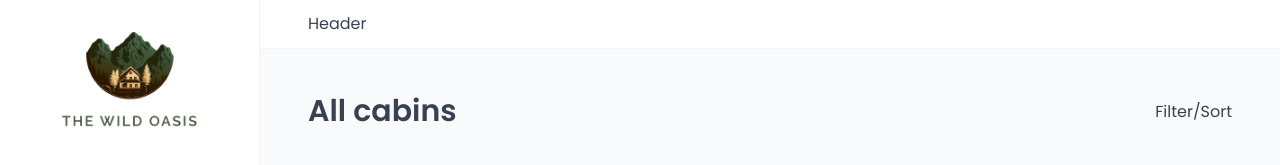
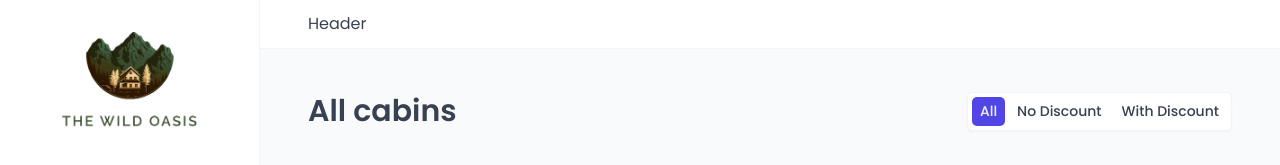
Before and after one commit to melvinprince/wild-oasis, a React (Vite) app: page /cabins in a window 1280 px wide. Shown: the top 165 px of the page. Built offline with nearby package versions, Linux system fonts and the light colour scheme; no server answers; the database is empty; a web font is replaced by a local one.

Commit message:
added filter ability based on discount for cabins

```diff
--- a/src/features/cabins/CabinRow.jsx
+++ b/src/features/cabins/CabinRow.jsx
@@ -1,29 +1,19 @@
 import styled from "styled-components";
 
+import Table from "../../ui/Table";
+import Modal from "../../ui/Modal";
 import CreateCabinForm from "./CreateCabinForm";
-import { useDeleteCabin } from "./useDeleteCabin";
-import { formatCurrency } from "../../utils/helpers";
+import Menus from "../../ui/Menus";
+import ConfirmDelete from "../../ui/ConfirmDelete";
+
 import {
   HiOutlineDuplicate,
   HiOutlinePencilAlt,
   HiOutlineTrash,
 } from "react-icons/hi";
+import { useDeleteCabin } from "./useDeleteCabin";
+import { formatCurrency } from "../../utils/helpers";
 import { useCreateCabin } from "./useCreateCabin";
-import Modal from "../../ui/Modal";
-import ConfirmDelete from "../../ui/ConfirmDelete";
-import Table from "../../ui/Table";
-
-// const TableRow = styled.div`
-//   display: grid;
-//   grid-template-columns: 0.6fr 1.8fr 2.2fr 1fr 1fr 1fr;
-//   column-gap: 2.4rem;
-//   align-items: center;
-//   padding: 1.4rem 2.4rem;
-//
-//   &:not(:last-child) {
-//     border-bottom: 1px solid var(--color-grey-100);
-//   }
-// `;
 
 const Img = styled.img`
   display: block;
@@ -87,23 +77,31 @@ function CabinRow({ cabin }) {
         <span>&mdash;</span>
       )}
       <div>
-        <button onClick={() => handleDuplicate()} disabled={isCreating}>
-          <HiOutlineDuplicate />
-        </button>
         <Modal>
+          <Menus.Menu>
+            <Menus.Toggle id={cabinId} />
+
+            <Menus.List id={cabinId}>
+              <Menus.Button
+                icon={<HiOutlineDuplicate />}
+                onClick={() => handleDuplicate()}
+              >
+                Duplicate
+              </Menus.Button>
+
               <Modal.Open opens="edit">
-            <button>
-              <HiOutlinePencilAlt />
-            </button>
+                <Menus.Button icon={<HiOutlinePencilAlt />}>Edit</Menus.Button>
               </Modal.Open>
+
+              <Modal.Open opens="delete">
+                <Menus.Button icon={<HiOutlineTrash />}>Delete</Menus.Button>
+              </Modal.Open>
+            </Menus.List>
+
             <Modal.Window name="edit">
               <CreateCabinForm cabinToUpdate={cabin} />
             </Modal.Window>
-          <Modal.Open opens="delete">
-            <button>
-              <HiOutlineTrash />
-            </button>
-          </Modal.Open>
+
             <Modal.Window name="delete">
               <ConfirmDelete
                 resourceName={"cabins"}
@@ -111,6 +109,7 @@ function CabinRow({ cabin }) {
                 onConfirm={() => deleteCabin(cabinId)}
               />
             </Modal.Window>
+          </Menus.Menu>
         </Modal>
       </div>
     </Table.Row>
--- a/src/features/cabins/CabinTable.jsx
+++ b/src/features/cabins/CabinTable.jsx
@@ -1,33 +1,33 @@
-import styled from "styled-components";
+import Spinner from "../../ui/Spinner";
 
-import Spinner from "../../ui/Spinner";
+import Menus from "../../ui/Menus";
+import Table from "../../ui/Table";
 import CabinRow from "./CabinRow";
 
 import { useCabins } from "./useCabins";
-import Table from "../../ui/Table";
-
-// const TableHeader = styled.header`
-//   display: grid;
-//   grid-template-columns: 0.6fr 1.8fr 2.2fr 1fr 1fr 1fr;
-//   column-gap: 2.4rem;
-//   align-items: center;
-//
-//   background-color: var(--color-grey-50);
-//   border-bottom: 1px solid var(--color-grey-100);
-//   text-transform: uppercase;
-//   letter-spacing: 0.4px;
-//   font-weight: 600;
-//   color: var(--color-grey-600);
-//   padding: 1.6rem 2.4rem;
-// `;
+import { useSearchParams } from "react-router-dom";
 
 function CabinTable() {
   const { isPending, cabins } = useCabins();
-  if (isPending) {
-    return <Spinner />;
+  const [searchParams] = useSearchParams();
+
+  if (isPending) return <Spinner />;
+
+  const filterValue = searchParams.get("discount") || "all";
+
+  let FilteredCabins;
+  if (filterValue === "all") {
+    FilteredCabins = cabins;
+  }
+  if (filterValue === "no-discount") {
+    FilteredCabins = cabins.filter((cabin) => cabin.discount === 0);
+  }
+  if (filterValue === "with-discount") {
+    FilteredCabins = cabins.filter((cabin) => cabin.discount !== 0);
   }
 
   return (
+    <Menus>
       <Table columns="0.6fr 1.8fr 2.2fr 1fr 1fr 1fr">
         <Table.Header role="row">
           <div></div>
@@ -37,11 +37,13 @@ function CabinTable() {
           <div>Discount</div>
           <div></div>
         </Table.Header>
+
         <Table.Body
-        data={cabins}
+          data={FilteredCabins}
           render={(cabin) => <CabinRow key={cabin.id} cabin={cabin} />}
         />
       </Table>
+    </Menus>
   );
 }
 
--- /dev/null
+++ b/src/features/cabins/CabinTablesOperations.jsx
@@ -0,0 +1,19 @@
+import TableOperations from "../../ui/TableOperations";
+import Filter from "../../ui/Filter";
+
+function CabinTablesOperations() {
+  return (
+    <TableOperations>
+      <Filter
+        filterField="discount"
+        options={[
+          { value: "all", label: "All" },
+          { value: "no-discount", label: "No Discount" },
+          { value: "with-discount", label: "With Discount" },
+        ]}
+      />
+    </TableOperations>
+  );
+}
+
+export default CabinTablesOperations;
--- a/src/pages/Cabins.jsx
+++ b/src/pages/Cabins.jsx
@@ -2,13 +2,14 @@ import Heading from "../ui/Heading";
 import Row from "../ui/Row";
 import CabinTable from "../features/cabins/CabinTable";
 import AddCabin from "../features/cabins/AddCabin";
+import CabinTablesOperations from "../features/cabins/CabinTablesOperations";
 
 function Cabins() {
   return (
     <>
       <Row type="horizontal">
         <Heading as="h1">All cabins</Heading>
-        <p>Filter/Sort</p>
+        <CabinTablesOperations />
       </Row>
       <Row>
         <CabinTable />
--- a/src/ui/Filter.jsx
+++ b/src/ui/Filter.jsx
@@ -1,3 +1,5 @@
+import { useSearchParams } from "react-router-dom";
+
 import styled, { css } from "styled-components";
 
 const StyledFilter = styled.div`
@@ -15,7 +17,7 @@ const FilterButton = styled.button`
   border: none;
 
   ${(props) =>
-    props.active &&
+    props.$active &&
     css`
       background-color: var(--color-brand-600);
       color: var(--color-brand-50);
@@ -33,3 +35,32 @@ const FilterButton = styled.button`
     color: var(--color-brand-50);
   }
 `;
+
+function Filter({ filterField, options }) {
+  const [searchParams, setSearchParams] = useSearchParams();
+  console.log(options);
+
+  const currentFilter = searchParams.get(filterField) || options[0].value;
+
+  function handleClick(value) {
+    searchParams.set(filterField, value);
+    setSearchParams(searchParams);
+  }
+
+  return (
+    <StyledFilter>
+      {options.map((option) => (
+        <FilterButton
+          key={option.value}
+          onClick={() => handleClick(option.value)}
+          $active={currentFilter === option.value}
+          disabled={currentFilter === option.value}
+        >
+          {option.label}
+        </FilterButton>
+      ))}
+    </StyledFilter>
+  );
+}
+
+export default Filter;
--- a/src/ui/Menus.jsx
+++ b/src/ui/Menus.jsx
@@ -1,6 +1,11 @@
+import { createContext, useContext, useState } from "react";
+import { createPortal } from "react-dom";
+import { HiDotsVertical } from "react-icons/hi";
+
 import styled from "styled-components";
+import { useOutsideClick } from "../hooks/useOutsideClick";
 
-const StyledMenu = styled.div`
+const Menu = styled.div`
   display: flex;
   align-items: center;
   justify-content: flex-end;
@@ -32,8 +37,8 @@ const StyledList = styled.ul`
   box-shadow: var(--shadow-md);
   border-radius: var(--border-radius-md);
 
-  right: ${(props) => props.position.x}px;
-  top: ${(props) => props.position.y}px;
+  right: ${(props) => props.$position.x}px;
+  top: ${(props) => props.$position.y}px;
 `;
 
 const StyledButton = styled.button`
@@ -60,3 +65,72 @@ const StyledButton = styled.button`
     transition: all 0.3s;
   }
 `;
+
+const MenusContext = createContext();
+
+function Menus({ children }) {
+  const [openId, setOpenId] = useState("");
+  const [position, setPosition] = useState(null);
+  const close = () => setOpenId("");
+  const open = setOpenId;
+
+  return (
+    <MenusContext.Provider
+      value={{ openId, close, open, position, setPosition }}
+    >
+      {children}
+    </MenusContext.Provider>
+  );
+}
+
+function Toggle({ id }) {
+  const { open, close, openId, setPosition } = useContext(MenusContext);
+  function handleClick(e) {
+    const rect = e.target.closest("button").getBoundingClientRect();
+    openId === "" || openId !== id ? open(id) : close();
+    setPosition({
+      x: window.innerWidth - rect.width - rect.x,
+      y: rect.y + rect.height + 8,
+    });
+  }
+  return (
+    <StyledToggle onClick={handleClick}>
+      <HiDotsVertical />
+    </StyledToggle>
+  );
+}
+
+function List({ id, children }) {
+  const { openId, position, close } = useContext(MenusContext);
+  const ref = useOutsideClick({ handler: close });
+  if (openId !== id) return null;
+  return createPortal(
+    <StyledList $position={position} ref={ref}>
+      {children}
+    </StyledList>,
+    document.body
+  );
+}
+
+function Button({ children, icon, onClick }) {
+  const { close } = useContext(MenusContext);
+  function handleClick() {
+    onClick?.();
+    close();
+  }
+  return (
+    <li>
+      <StyledButton onClick={handleClick}>
+        {icon}
+        <span>{children}</span>
+      </StyledButton>
+    </li>
+  );
+}
+
+Menus.Menu = Menu;
+Menus.Toggle = Toggle;
+Menus.List = List;
+Menus.Button = Button;
+
+export default Menus;
--- /dev/null
+++ b/src/ui/SortBy.jsx
@@ -0,0 +1,5 @@
+function SortBy() {
+  return <div>Sort</div>;
+}
+
+export default SortBy;
--- a/src/ui/Table.jsx
+++ b/src/ui/Table.jsx
@@ -12,7 +12,7 @@ const StyledTable = styled.div`
 
 const CommonRow = styled.div`
   display: grid;
-  grid-template-columns: ${(props) => props.columns};
+  grid-template-columns: ${(props) => props.$columns};
   column-gap: 2.4rem;
   align-items: center;
   transition: none;
@@ -73,7 +73,7 @@ function Table({ columns, children }) {
 function Header({ children }) {
   const { columns } = useContext(TableContext);
   return (
-    <StyledHeader role="row" columns={columns} as="header">
+    <StyledHeader role="row" $columns={columns} as="header">
       {children}
     </StyledHeader>
   );
@@ -81,7 +81,7 @@ function Header({ children }) {
 function Row({ children }) {
   const { columns } = useContext(TableContext);
   return (
-    <StyledRow role="row" columns={columns}>
+    <StyledRow role="row" $columns={columns}>
       {children}
     </StyledRow>
   );
```
Lines whose indentation alone changed are shown as unchanged.
